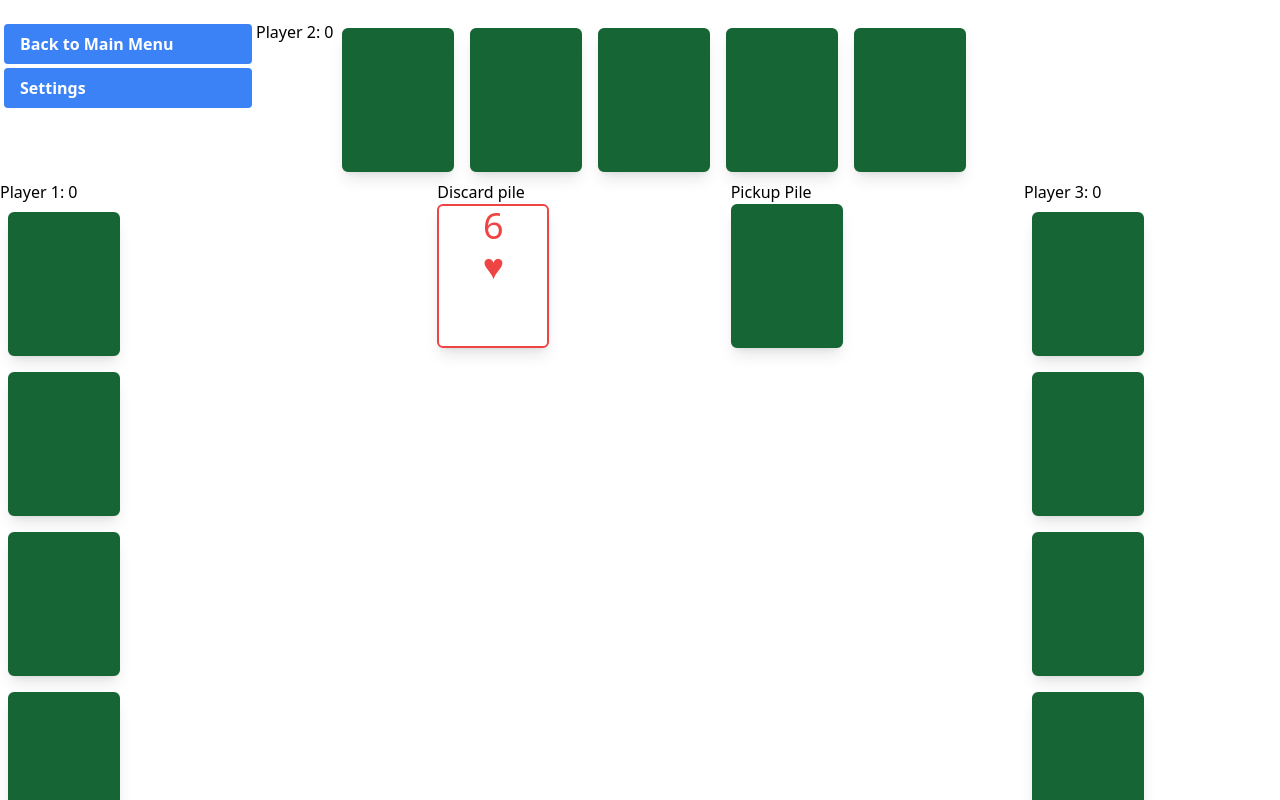
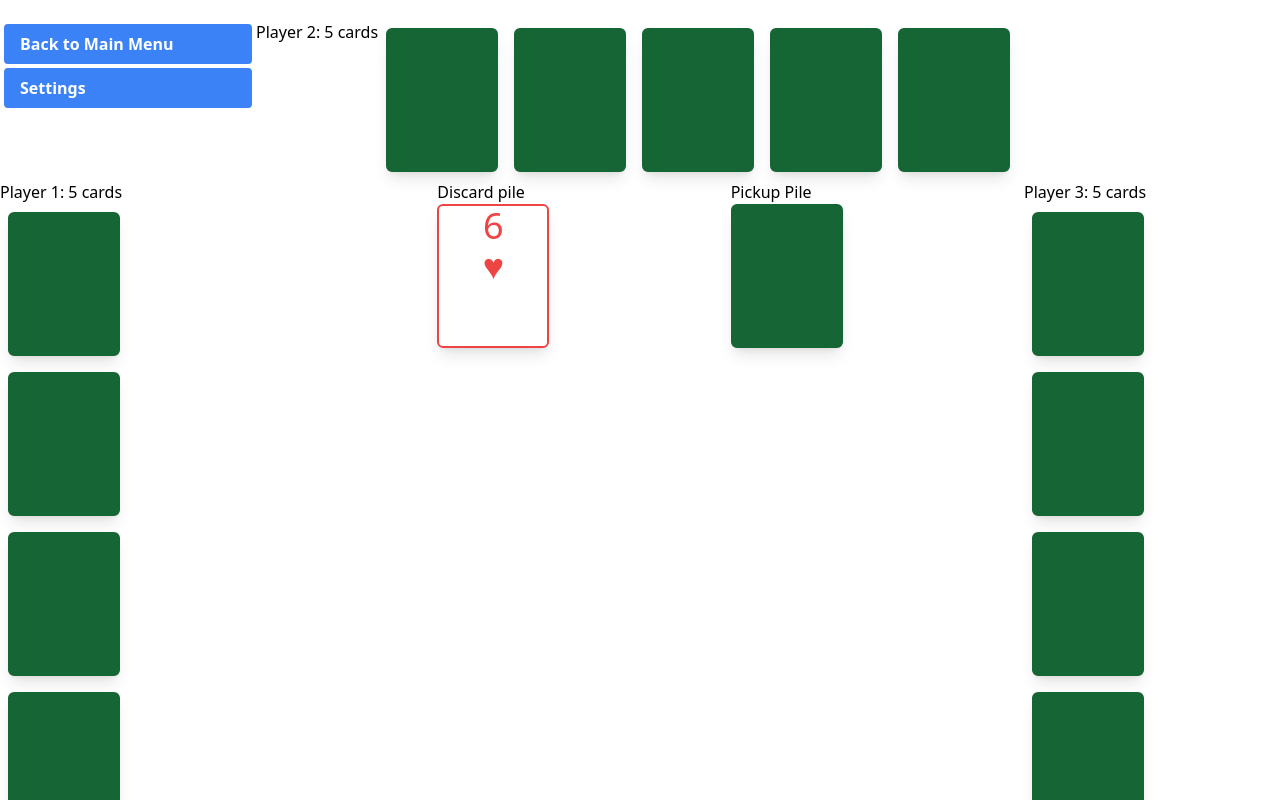
Before and after one commit to maxkopitz/handsfreerummy, a React (Create React App) app in the folder frontend/: page /game in a window 1280 px wide. Shown: the top 800 px of the page. Built offline with nearby package versions, Linux system fonts and the light colour scheme; no server answers.

Commit message:
feat: hand

```diff
--- a/frontend/src/components/game/Hand.tsx
+++ b/frontend/src/components/game/Hand.tsx
@@ -21,9 +21,7 @@ const Hand = ({ playerId, isPlayer, direction, hand }: HandProps) => {
 
     return (
         <div className={classes}>
-            <h1>
-                Player {playerId}: {handSize}{' '}
-            </h1>
+            <h1>Player {playerId}: 5 cards </h1>
             <div className="m-2">
                 <Card
                     card={{ value: Value.A, suit: Suit.C }}
```
